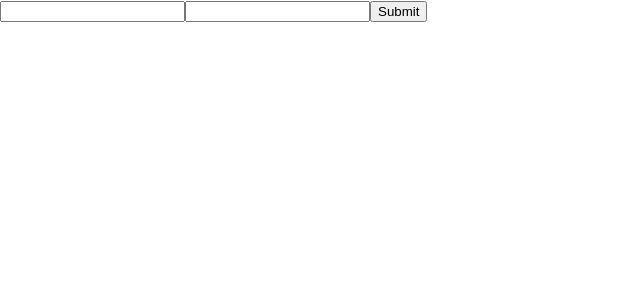
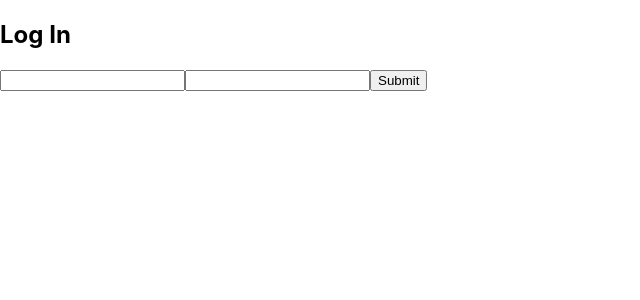
Before and after one commit to hristo10000/Quiz-Game, a React app in the folder src/: page /Login in a window 1280 px wide. Shown: the top 300 px of the page, without its empty margins (0-640 px from the left). Built offline with nearby package versions, Linux system fonts and the light colour scheme; the HTML template or start-up script is replaced by a standard one.

Commit message:
Update LogInForm.jsx

```diff
--- a/src/components/LogInForm/LogInForm.jsx
+++ b/src/components/LogInForm/LogInForm.jsx
@@ -2,11 +2,14 @@ import React from 'react';
 
 function LogInForm() {
   return (
-    <form>
-      <input label="username" htmlFor="username" required="true" />
-      <input label="password" htmlFor="password" required="true" />
-      <input type="submit" />
-    </form>
+    <>
+      <h2>Log In</h2>
+      <form>
+        <input label="username" htmlFor="username" required="true" />
+        <input label="password" htmlFor="password" required="true" />
+        <input type="submit" />
+      </form>
+    </>
   );
 }
 
```
